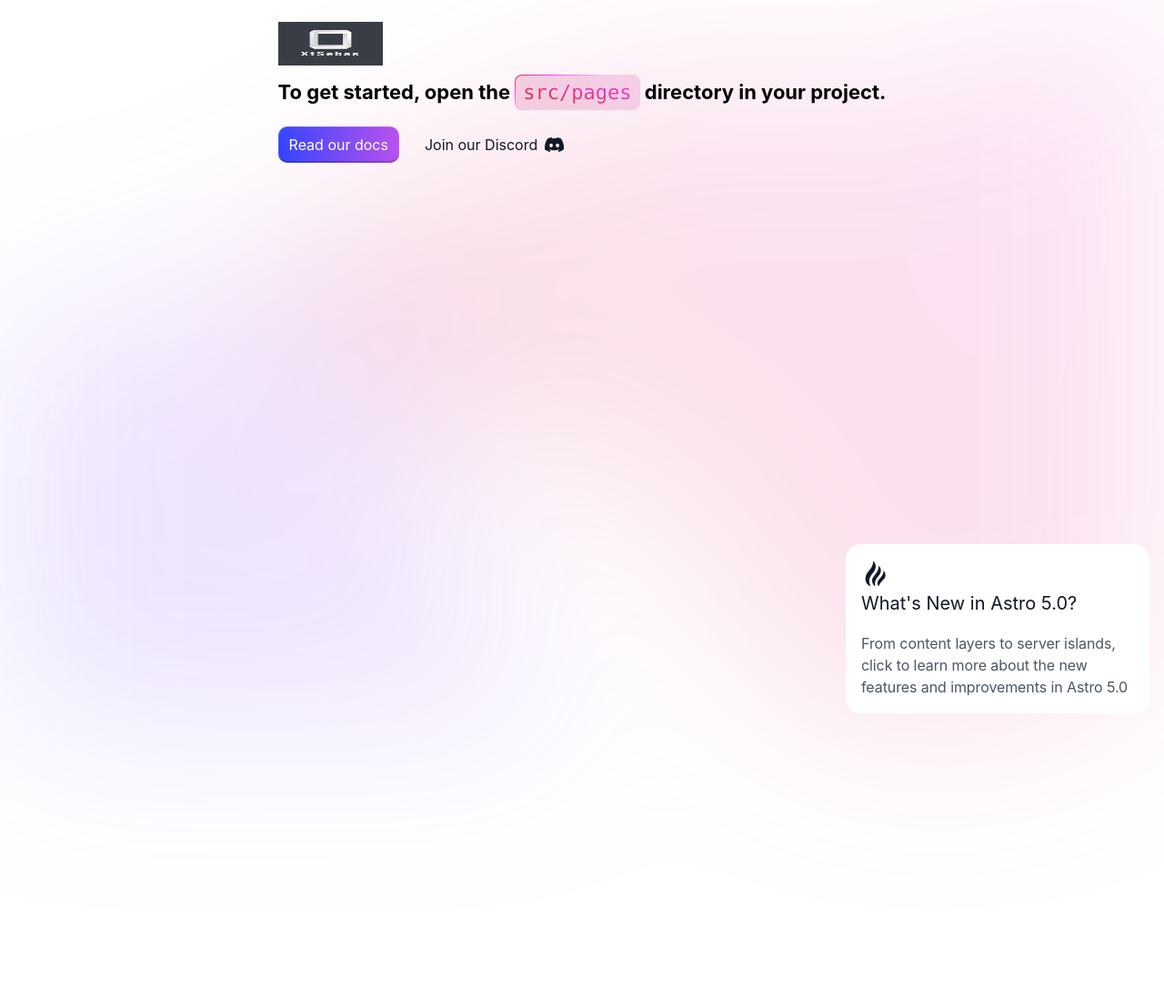
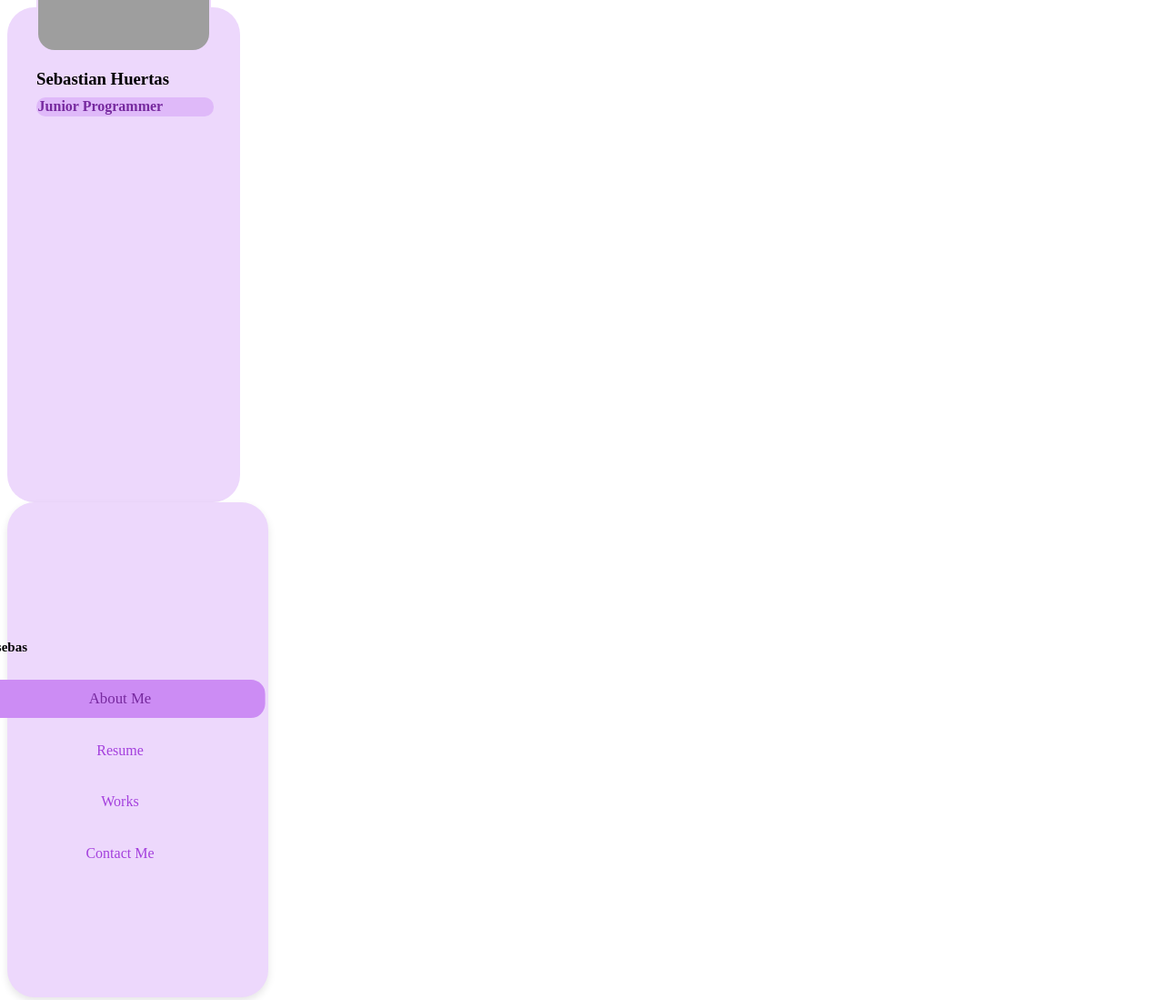
Before and after one commit to xtsebas/portfolio, an Astro site in the folder electrical-ellipse/: page / in a window 1280 px wide. Shown: the top 1099 px of the page at 91% size. Before the commit the page ends 800 px from the top, so only its background shows below. Built offline with nearby package versions, Linux system fonts and the light colour scheme; Astro itself is replaced by a stand-in of ours; grey boxes are pictures that could not be loaded.

Commit message:
feat: me and info page

```diff
--- a/electrical-ellipse/astro.config.mjs
+++ b/electrical-ellipse/astro.config.mjs
@@ -1,5 +1,8 @@
 // @ts-check
 import { defineConfig } from 'astro/config';
+import react from '@astrojs/react'
 
 // https://astro.build/config
-export default defineConfig({});
+export default defineConfig({
+    integrations: [react()]
+});
--- a/electrical-ellipse/package.json
+++ b/electrical-ellipse/package.json
@@ -9,6 +9,7 @@
     "astro": "astro"
   },
   "dependencies": {
+    "@astrojs/react": "^4.0.0",
     "astro": "^5.0.3"
   },
   "devDependencies": {
--- a/electrical-ellipse/src/components/Welcome.astro
+++ /dev/null
@@ -1,43 +0,0 @@
----
-import background from '../assets/background.svg';
-import logo from '../assets/logo.png'
-import './style.scss'
----
-
-<div id="container">
-	<img id="background" src={background.src} alt="" fetchpriority="high" />
-	<main>
-		<section id="hero">
-			<a href="https://astro.build"
-				><img src={logo.src} width="115" height="48" alt="Astro Homepage" /></a
-			>
-			<h1>
-				To get started, open the <code><pre>src/pages</pre></code> directory in your project.
-			</h1>
-			<section id="links">
-				<a class="button" href="https://docs.astro.build">Read our docs</a>
-				<a href="https://astro.build/chat"
-					>Join our Discord <svg xmlns="http://www.w3.org/2000/svg" viewBox="0 0 127.14 96.36"
-						><path
-							fill="currentColor"
-							d="M107.7 8.07A105.15 105.15 0 0 0 81.47 0a72.06 72.06 0 0 0-3.36 6.83 97.68 97.68 0 0 0-29.11 0A72.37 72.37 0 0 0 45.64 0a105.89 105.89 0 0 0-26.25 8.09C2.79 32.65-1.71 56.6.54 80.21a105.73 105.73 0 0 0 32.17 16.15 77.7 77.7 0 0 0 6.89-11.11 68.42 68.42 0 0 1-10.85-5.18c.91-.66 1.8-1.34 2.66-2a75.57 75.57 0 0 0 64.32 0c.87.71 1.76 1.39 2.66 2a68.68 68.68 0 0 1-10.87 5.19 77 77 0 0 0 6.89 11.1 105.25 105.25 0 0 0 32.19-16.14c2.64-27.38-4.51-51.11-18.9-72.15ZM42.45 65.69C36.18 65.69 31 60 31 53s5-12.74 11.43-12.74S54 46 53.89 53s-5.05 12.69-11.44 12.69Zm42.24 0C78.41 65.69 73.25 60 73.25 53s5-12.74 11.44-12.74S96.23 46 96.12 53s-5.04 12.69-11.43 12.69Z"
-						></path></svg
-					>
-				</a>
-			</section>
-		</section>
-	</main>
-
-	<a href="https://astro.build/blog/astro-5/" id="news" class="box">
-		<svg width="32" height="32" fill="none" xmlns="http://www.w3.org/2000/svg"
-			><path
-				d="M24.667 12c1.333 1.414 2 3.192 2 5.334 0 4.62-4.934 5.7-7.334 12C18.444 28.567 18 27.456 18 26c0-4.642 6.667-7.053 6.667-14Zm-5.334-5.333c1.6 1.65 2.4 3.43 2.4 5.333 0 6.602-8.06 7.59-6.4 17.334C13.111 27.787 12 25.564 12 22.666c0-4.434 7.333-8 7.333-16Zm-6-5.333C15.111 3.555 16 5.556 16 7.333c0 8.333-11.333 10.962-5.333 22-3.488-.774-6-4-6-8 0-8.667 8.666-10 8.666-20Z"
-				fill="#111827"></path></svg
-		>
-		<h2>What's New in Astro 5.0?</h2>
-		<p>
-			From content layers to server islands, click to learn more about the new features and
-			improvements in Astro 5.0
-		</p>
-	</a>
-</div>
--- /dev/null
+++ b/electrical-ellipse/src/components/contact/Info.astro
@@ -0,0 +1,8 @@
+---
+import Me from './components/Me.astro'
+import './style.scss'
+---
+
+<aside>
+    <Me />
+</aside>
--- /dev/null
+++ b/electrical-ellipse/src/components/contact/components/Me.astro
@@ -0,0 +1,10 @@
+---
+import profileImage from '../../../assets/profile.jpg'
+import './style.scss'
+---
+
+<>
+    <img src=profileImage />
+    <h3>Sebastian Huertas</h3>
+    <p class="profession" >Junior Programmer</p>
+</>
--- /dev/null
+++ b/electrical-ellipse/src/components/contact/components/style.scss
@@ -0,0 +1,46 @@
+img {
+    border-radius: 20px;
+    border: 2px solid var(--purple-200);
+    position: relative;
+    margin-top: -8rem;
+}
+
+.profession {
+    font-weight: 700;
+    padding: 0.1rem;
+    color: var(--purple-800);
+    border-radius: 10px;
+    background-color: var(--purple-300);
+    margin-top: -5%;
+    margin-bottom: 0%;
+}
+
+@keyframes typing {
+    from { width: 0; }
+    to { width: 100%; }
+  }
+
+  @keyframes blink {
+    0% { border-color: transparent; }
+    50% { border-color: black; }
+    100% { border-color: transparent; }
+  }
+
+  .profession {
+    overflow: hidden;
+    white-space: nowrap;
+    width: 0;
+    animation:
+      typing 4s steps(40, end) forwards,
+      blink 0.75s step-end infinite;
+   }
+
+
+@media (max-width: 768px) {
+    img {
+        margin-top: 0;
+        width: 150px;
+        height: 150px;
+    }
+
+}
--- /dev/null
+++ b/electrical-ellipse/src/components/contact/style.scss
@@ -0,0 +1,26 @@
+aside {
+    background-color: var(--purple-200);
+    padding: 2rem;
+    border-radius: 30px;
+    height: 60vh;
+    width: 15vw;
+    display: flex;
+    flex-direction: column;
+}
+
+
+/* Ajustes para dispositivos móviles */
+@media (max-width: 768px) {
+    aside {
+        display: grid;
+        grid-template-columns: 1fr 1fr;
+        align-content: center;
+        justify-content: center;
+        height: auto;
+        width: 100%;
+        padding: 1rem;
+        display: flex;
+        flex-direction: row;
+        flex-wrap: wrap;
+    }
+}
--- /dev/null
+++ b/electrical-ellipse/src/components/sidebar/Sidebar.astro
@@ -0,0 +1,35 @@
+---
+import { FontAwesomeIcon } from '@fortawesome/react-fontawesome';
+import { faUser, faFileAlt, faCode, faEnvelope } from '@fortawesome/free-solid-svg-icons';
+
+import './style.scss'
+
+// Obtiene la URL actual usando Astro.url
+const currentPath = Astro.url.pathname;
+---
+
+<nav class="sidebar">
+    <ul>
+        <li class="sidebar-text" ><h2>Xtsebas</h2></li>
+        <li>
+            <a href="/" class={currentPath === "/" ? "active" : ""}>
+                <span class="sidebar-text">About Me</span>
+            </a>
+        </li>
+        <li>
+            <a href="/Resume" class={currentPath === "/Resume" ? "active" : ""}>
+                <span class="sidebar-text">Resume</span>
+            </a>
+        </li>
+        <li>
+            <a href="/Work" class={currentPath.startsWith("/Work") ? "active" : ""}>
+                <span class="sidebar-text">Works</span>
+            </a>
+        </li>
+        <li>
+            <a href="/Contactme" class={currentPath === "/Contactme" ? "active" : ""}>
+                <span class="sidebar-text">Contact Me</span>
+            </a>
+        </li>
+    </ul>
+</nav>
--- /dev/null
+++ b/electrical-ellipse/src/components/sidebar/style.scss
@@ -0,0 +1,88 @@
+.sidebar {
+    background-color: var(--purple-200);
+    padding: 2rem;
+    padding-left: 5%;
+    border-radius: 30px;
+    height: 60vh;
+    width: 15vw;
+    display: flex;
+    flex-direction: column;
+    justify-content: space-evenly;
+    align-items: center;
+    box-shadow: 0 4px 8px rgba(0, 0, 0, 0.1);
+}
+
+.sidebar ul {
+    list-style: none;
+    padding: 0;
+    margin: 0;
+    margin-left: -95%;
+    width: 100%;
+    display: flex;
+    flex-direction: column;
+    gap: 1rem;
+    transition: transform 0.3s;
+}
+
+.sidebar li {
+    width: 150%;
+    transition: background-color 0.3s;
+    font-size: 10px;
+}
+
+.sidebar a {
+    display: block;
+    width: 100%;
+    padding: 0.70rem 0.5rem;
+    text-decoration: none;
+    color: var(--purple-600);
+    font-size: 1rem;
+    font-weight: 500;
+    text-align: center;
+    border-radius: 15px;
+    transition: background 0.3s, transform 0.3s;
+}
+
+.sidebar a:hover {
+    background-color: var(--purple-300);
+    color: var(--purple-600);
+    transform: scale(1.05);
+}
+
+.sidebar a.active {
+    background-color: var(--purple-400);
+    color: var(--purple-800);
+    border-radius: 15px;
+    transform: scale(1.05);
+}
+
+@media screen and (max-width: 768px){
+    .sidebar {
+        position: sticky;
+        display: flex;
+        flex-direction: row;
+        height: auto;
+        width: 75vw;
+    }
+
+    .sidebar ul {
+        position: sticky;
+        display: flex;
+        flex-direction: row;
+        margin-left: 0%;
+    }
+
+    .sidebar li .icon {
+        width: 100%;
+        font-size: 1.5rem;
+    }
+
+    .sidebar a {
+        font-size: 1rem;
+        margin-left: 5%;
+    }
+
+    .sidebar-text {
+        display: none;
+    }
+}
--- a/electrical-ellipse/src/components/style.scss
+++ /dev/null
@@ -1,164 +0,0 @@
-#background {
-    position: fixed;
-    top: 0;
-    left: 0;
-    width: 100%;
-    height: 100%;
-    z-index: -1;
-    filter: blur(100px);
-}
-
-#container {
-    font-family: Inter, Roboto, 'Helvetica Neue', 'Arial Nova', 'Nimbus Sans', Arial, sans-serif;
-    height: 100%;
-}
-
-main {
-    height: 100%;
-    display: flex;
-    justify-content: center;
-}
-
-#hero {
-    display: flex;
-    align-items: start;
-    flex-direction: column;
-    justify-content: center;
-    padding: 16px;
-}
-
-h1 {
-    font-size: 22px;
-    margin-top: 0.25em;
-}
-
-#links {
-    display: flex;
-    gap: 16px;
-}
-
-#links a {
-    display: flex;
-    align-items: center;
-    padding: 10px 12px;
-    color: #111827;
-    text-decoration: none;
-    transition: color 0.2s;
-}
-
-#links a:hover {
-    color: rgb(78, 80, 86);
-}
-
-#links a svg {
-    height: 1em;
-    margin-left: 8px;
-}
-
-#links a.button {
-    color: white;
-    background: linear-gradient(83.21deg, #3245ff 0%, #bc52ee 100%);
-    box-shadow:
-        inset 0 0 0 1px rgba(255, 255, 255, 0.12),
-        inset 0 -2px 0 rgba(0, 0, 0, 0.24);
-    border-radius: 10px;
-}
-
-#links a.button:hover {
-    color: rgb(230, 230, 230);
-    box-shadow: none;
-}
-
-pre {
-    font-family: ui-monospace, 'Cascadia Code', 'Source Code Pro', Menlo, Consolas,
-        'DejaVu Sans Mono', monospace;
-    font-weight: normal;
-    background: linear-gradient(14deg, #d83333 0%, #f041ff 100%);
-    -webkit-background-clip: text;
-    -webkit-text-fill-color: transparent;
-    background-clip: text;
-    margin: 0;
-}
-
-h2 {
-    margin: 0 0 1em;
-    font-weight: normal;
-    color: #111827;
-    font-size: 20px;
-}
-
-p {
-    color: #4b5563;
-    font-size: 16px;
-    line-height: 24px;
-    letter-spacing: -0.006em;
-    margin: 0;
-}
-
-code {
-    display: inline-block;
-    background:
-        linear-gradient(66.77deg, #f3cddd 0%, #f5cee7 100%) padding-box,
-        linear-gradient(155deg, #d83333 0%, #f041ff 18%, #f5cee7 45%) border-box;
-    border-radius: 8px;
-    border: 1px solid transparent;
-    padding: 6px 8px;
-}
-
-.box {
-    padding: 16px;
-    background: rgba(255, 255, 255, 1);
-    border-radius: 16px;
-    border: 1px solid white;
-}
-
-#news {
-    position: absolute;
-    bottom: 16px;
-    right: 16px;
-    max-width: 300px;
-    text-decoration: none;
-    transition: background 0.2s;
-    backdrop-filter: blur(50px);
-}
-
-#news:hover {
-    background: rgba(255, 255, 255, 0.55);
-}
-
-@media screen and (max-height: 368px) {
-    #news {
-        display: none;
-    }
-}
-
-@media screen and (max-width: 768px) {
-    #container {
-        display: flex;
-        flex-direction: column;
-    }
-
-    #hero {
-        display: block;
-        padding-top: 10%;
-    }
-
-    #links {
-        flex-wrap: wrap;
-    }
-
-    #links a.button {
-        padding: 14px 18px;
-    }
-
-    #news {
-        right: 16px;
-        left: 16px;
-        bottom: 2.5rem;
-        max-width: 100%;
-    }
-
-    h1 {
-        line-height: 1.5;
-    }
-}
--- a/electrical-ellipse/src/layouts/Layout.astro
+++ b/electrical-ellipse/src/layouts/Layout.astro
@@ -11,3 +11,19 @@
 		<slot />
 	</body>
 </html>
+
+<style>
+	:root {
+		--purple-50: #fbf6fe;
+		--purple-100: #f5eafd;
+		--purple-200: #edd8fc;
+		--purple-300: #dfb9f9;
+		--purple-400: #cc8cf4;
+		--purple-500: #b860ec;
+		--purple-600: #a440dd;
+		--purple-700: #8b2dbe;
+		--purple-800: #772a9f;
+		--purple-900: #622380;
+		--purple-950: #430d5e;
+	}
+</style>
--- a/electrical-ellipse/src/pages/index.astro
+++ b/electrical-ellipse/src/pages/index.astro
@@ -1,11 +1,10 @@
 ---
-import Welcome from '../components/Welcome.astro';
+import Sidebar from '../components/sidebar/Sidebar.astro';
+import Info from '../components/contact/Info.astro';
 import Layout from '../layouts/Layout.astro';
-
-// Welcome to Astro! Wondering what to do next? Check out the Astro documentation at https://docs.astro.build
-// Don't want to use any of this? Delete everything in this file, the `assets`, `components`, and `layouts` directories, and start fresh.
 ---
 
 <Layout>
-	<Welcome />
+	<Info />
+	<Sidebar />
 </Layout>
```
Also changed, not shown: electrical-ellipse/src/assets/profile.jpg (added), 1 other file.
